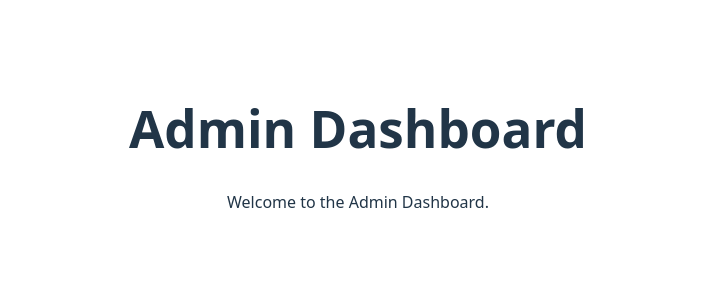
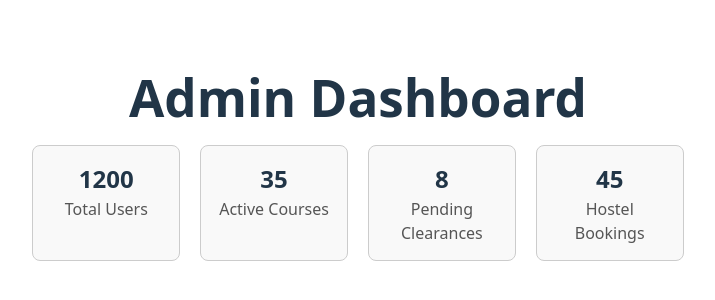
Before and after one commit to Amaaaarrrrrr/Student_Dasboard, a React (Vite) app in the folder Client/: page /admin/dashboard in a window 1280 px wide. Shown: the part 252-552 px from the top of the page, without its empty margins (282-997 px from the left). Built offline with nearby package versions, Linux system fonts and the light colour scheme.

Commit message:
completed the Dashboard.jsx

```diff
--- a/Client/src/pages/admin/Dashboard.jsx
+++ b/Client/src/pages/admin/Dashboard.jsx
@@ -1,10 +1,26 @@
 import React from 'react';
+import "../../index.css"; // Import your CSS file for styles
 
 const Dashboard = () => {
+  // Sample data for dashboard stats
+  const stats = [
+    { id: 1, label: 'Total Users', value: 1200 },
+    { id: 2, label: 'Active Courses', value: 35 },
+    { id: 3, label: 'Pending Clearances', value: 8 },
+    { id: 4, label: 'Hostel Bookings', value: 45 },
+  ];
+
   return (
-    <div>
+    <div className="admin-dashboard">
       <h1>Admin Dashboard</h1>
-      <p>Welcome to the Admin Dashboard.</p>
+      <div className="stats-grid">
+        {stats.map((stat) => (
+          <div key={stat.id} className="stat-card">
+            <h2>{stat.value}</h2>
+            <p>{stat.label}</p>
+          </div>
+        ))}
+      </div>
     </div>
   );
 };
```
